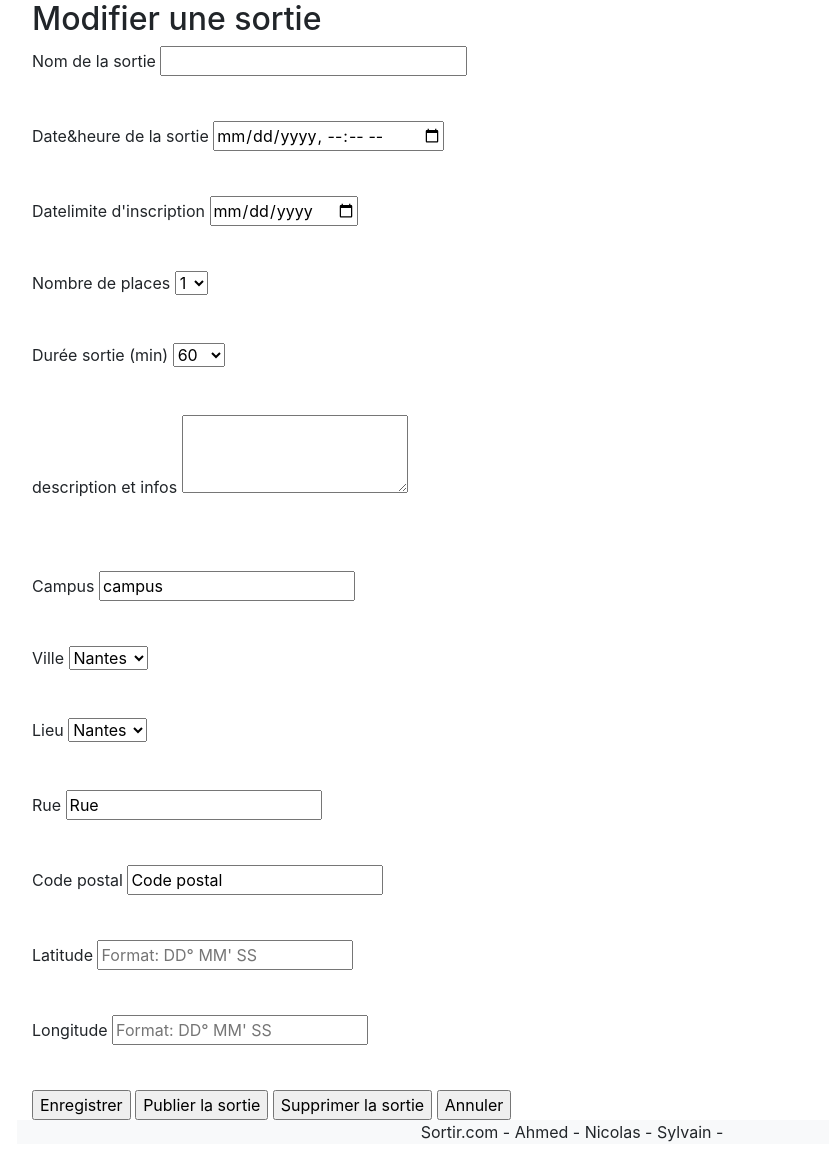
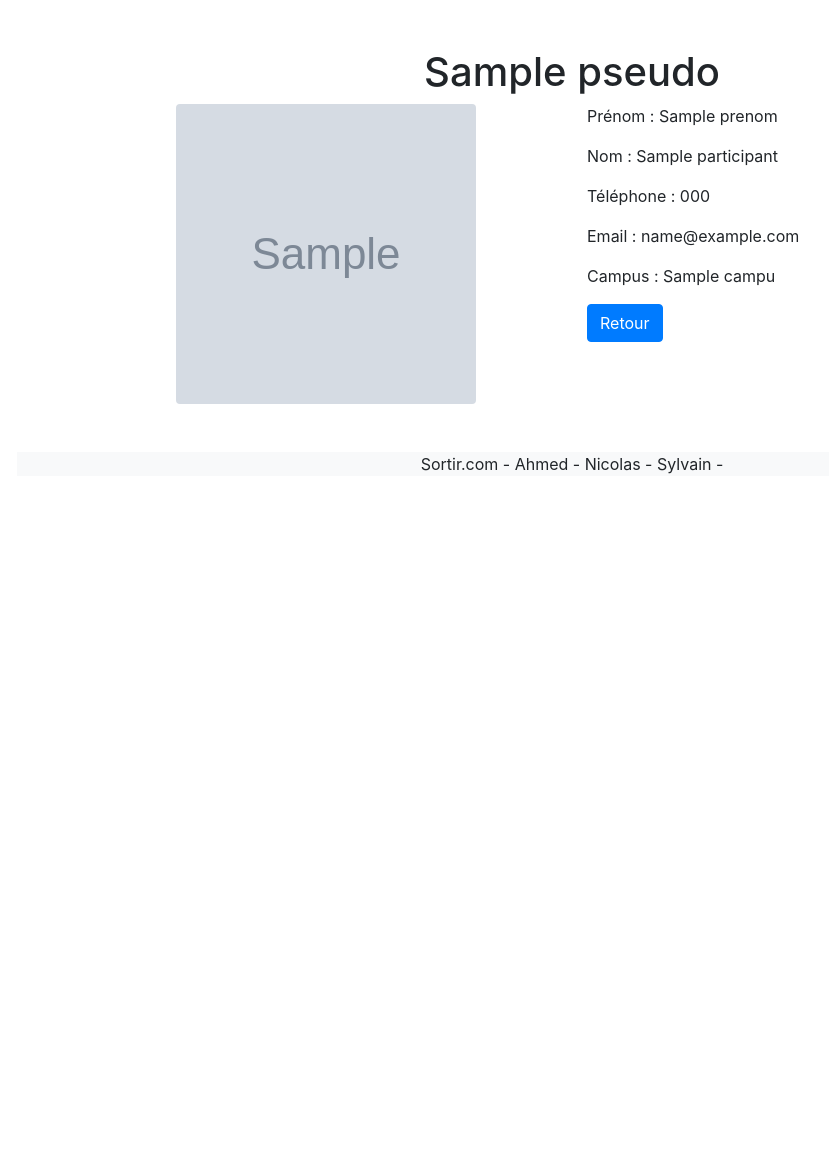
Before and after one commit to nicom-github/Sortir.com, a Symfony app: template templates/participant/participant.html.twig in a window 1280 px wide. Shown: the part 324-1484 px from the top of the page, without its empty margins (68-897 px from the left). After the commit the page ends 798 px from the top, so only its background shows below. Run offline with Twig, Linux system fonts and the light colour scheme; the template is opened without the code that fills it: most values are stand-ins (such as "Sample title", 1, 10 or a date in 2020); grey boxes marked "Sample" are stand-in pictures; some libraries are stand-ins or nearby versions; grey boxes are pictures that could not be loaded.

Commit message:
Ajout photo profil et participant + Ajout d'une classe d'import csv

```diff
--- a/config/services.yaml
+++ b/config/services.yaml
@@ -4,6 +4,8 @@
 # Put parameters here that don't need to change on each machine where the app is deployed
 # https://symfony.com/doc/current/best_practices.html#use-parameters-for-application-configuration
 parameters:
+    img_directory: '%kernel.project_dir%/public/img'
+    csv_directory: '%kernel.project_dir%/admin'
 
 services:
     # default configuration for services in *this* file
@@ -20,5 +22,6 @@ services:
             - '../src/Entity/'
             - '../src/Kernel.php'
 
+
     # add more service definitions when explicit configuration is needed
     # please note that last definitions always *replace* previous ones
--- a/src/Controller/ParticipantController.php
+++ b/src/Controller/ParticipantController.php
@@ -17,11 +17,11 @@ class ParticipantController extends AbstractController
         ParticipantRepository $participantRepository
     ): Response
     {
-        $partcipant = $participantRepository->find($id);
+        $participant = $participantRepository->find($id);
 
-        return $this->render('participant/index.html.twig', [
+        return $this->render('participant/participant.html.twig', [
             'controller_name' => 'ParticipantController',
-            'participant'=>$partcipant
+            'participant'=>$participant
 
         ]);
     }
--- a/templates/main/index.html.twig
+++ b/templates/main/index.html.twig
@@ -103,7 +103,7 @@
                             {{ app.user in sortie.participants? 'X':'' }}
 
                         </td>
-                        <td>{{ sortie.organisateur.nom }}</td>
+                        <td><a href="{{ path('app_participant', {'id': sortie.organisateur.id}) }}">{{ sortie.organisateur.nom }}</a></td>
                         <td>
                             {% if sortie.organisateur.nom == app.user.nom %}
                                 <a href="{{ path('app_modifier',{'id': sortie.id}) }}">Modifier</a>
--- a/templates/participant/participant.html.twig
+++ b/templates/participant/participant.html.twig
@@ -1,107 +1,41 @@
 {% extends 'base.html.twig' %}
 
-{% block title %}Hello MainController!{% endblock %}
+{% block title %}Mon Profil{% endblock %}
 
 {% block body %}
-    <form>
+    <div class="container p-5">
+        <div class="container-fluid">
 
-        <h2>Modifier une sortie </h2>
-
-        <div class="form-container">
-            <div class="column">
-                <div class="form-group">
-                    <label for="exampleFormControlInput1">Nom de la sortie</label>
-                    <input type="text" size="25"  id="exampleFormControlInput1"/>
-                </div><br>
-
-                <div class="form-group">
-                    <label for="exampleFormControlInput1">Date&heure de la sortie</label>
-                    <input type="datetime-local" name="datesortie" />
-                </div><br>
-
-                <div class="form-group">
-                    <label for="exampleFormControlInput1">Datelimite d'inscription</label>
-                    <input type="date" name="datelimiteinscription" />
-                </div><br>
-
-                <div class="form-group">
-                    <label for="exampleFormControlSelect1">Nombre de places</label>
-                    <select  id="exampleFormControlSelect1">
-                        <option>1</option>
-                        <option>2</option>
-                        <option>3</option>
-                        <option>4</option>
-                        <option>5</option>
-
-                    </select>
-                </div> <br>
-
-                <div class="form-group">
-                    <label for="exampleFormControlSelect2">Durée sortie (min)</label>
-                    <select  id="exampleFormControlSelect1">
-                        <option>60</option>
-                        <option>90</option>
-                        <option>120</option>
-                        <option>240</option>
-
-                    </select>
-                </div> <br>
-
-                <div class="form-group">
-                    <label for="exampleFormControlTextarea1">description et infos</label>
-                    <textarea size="25" id="exampleFormControlTextarea1" rows="3"></textarea>
-                </div> <br><br>
+            <div class="row">
+                <div class="col col-sm-12 d-flex justify-content-center">
+                    <h1>{{ participant.pseudo }}</h1>
+                </div>
             </div>
 
-            <div class="column">
-                <div class="form-group">
-                    <label for="exampleFormControlInput1">Campus</label>
-                    <input type="text" value="campus" readonly>
-                </div><br>
-
-                <div class="form-group">
-                    <label for="exampleFormControlSelect1">Ville</label>
-                    <select  id="exampleFormControlSelect1">
-                        <option>Nantes</option>
-                        <option>Niort</option>
-                        <option>Rennes</option>
-                    </select>
-                </div> <br>
-
-                <div class="form-group">
-                    <label for="exampleFormControlSelect1">Lieu</label>
-                    <select  id="exampleFormControlSelect1">
-                        <option>Nantes</option>
-                        <option>Niort</option>
-                        <option>Rennes</option>
-                    </select>
-                </div> <br>
-
-                <div class="form-group">
-                    <label for="exampleFormControlInput1">Rue</label>
-                    <input type="text" value="Rue" readonly>
-                </div><br>
-
-                <div class="form-group">
-                    <label for="exampleFormControlInput1">Code postal</label>
-                    <input type="text" value="Code postal" readonly>
-                </div><br>
-
-                <div class="form-group">
-                    <label for="exampleFormControlInput1">Latitude</label>
-                    <input type="number" pattern="[0-9]{1,3}° [0-9]{1,2}' [0-9]{1,2}" placeholder="Format: DD° MM' SS"">
-                </div><br>
-
-                <div class="form-group">
-                    <label for="exampleFormControlInput1">Longitude</label>
-                    <input type="number" pattern="[0-9]{1,3}° [0-9]{1,2}' [0-9]{1,2}" placeholder="Format: DD° MM' SS"">
-                </div><br>
+            <div class="row">
+                <div class="col-12 col-sm-12 col-md-6">
+                    {% if participant.image != null %}
+                        <img src="{{ asset('img/' ~ participant.image) }}" class="rounded mx-auto d-block"
+                             alt="profile picture" height="300" width="300">
+                    {% else %}
+                        <img src="{{ asset('img/user.png') }}" class="rounded mx-auto d-block"
+                             alt="profile picture" height="300" width="300">
+                    {% endif %}
+                </div>
+                <br>
+                <div class="col-12 col-sm-12 col-md-6">
+                    <div>
+                        <p>Prénom : {{ participant.prenom | capitalize }}</p>
+                        <p>Nom : {{ participant.nom | capitalize }}</p>
+                        <p>Téléphone : {{ participant.telephone }}</p>
+                        <p>Email : {{ participant.email }}</p>
+                        <p>Campus : {{ participant.campus.nom }}</p>
+                    </div>
+                    <a href="{{ path('app_main_index') }}" class="btn btn-primary" role="button">
+                        Retour
+                    </a>
+                </div>
             </div>
         </div>
-        <input type="submit" value="Enregistrer">
-        <input type="submit" value="Publier la sortie">
-        <input type="submit" value="Supprimer la sortie">
-        <input type="submit" value="Annuler">
-    </form>
-
+    </div>
 {% endblock %}
--- a/templates/sortie/afficherSortie.html.twig
+++ b/templates/sortie/afficherSortie.html.twig
@@ -80,8 +80,8 @@
                             <tbody>
                             {% for participant in sortie.participants %}
                                 <tr>
-                                    <td> {{ participant.pseudo }}</td>
-                                    <td> {{ participant.nom }}</td>
+                                    <td><a href="{{ path('app_participant', {'id': participant.id}) }}">{{ participant.pseudo }}</a> </td>
+                                    <td><a href="{{ path('app_participant', {'id': participant.id}) }}">{{ participant.nom }}</a> </td>
                                 </tr>
                             {% endfor %}
                             </tbody>
```
Also changed, not shown: src/Controller/ProfilController.php (+23 -8 lines), src/Controller/RegistrationController.php (+64 -0 lines), src/Entity/Participant.php (+17 -0 lines), src/Form/ProfilFormtType.php (+37 -10 lines), templates/profil/profil.html.twig (+36 -3 lines), public/img/user.png (added).
